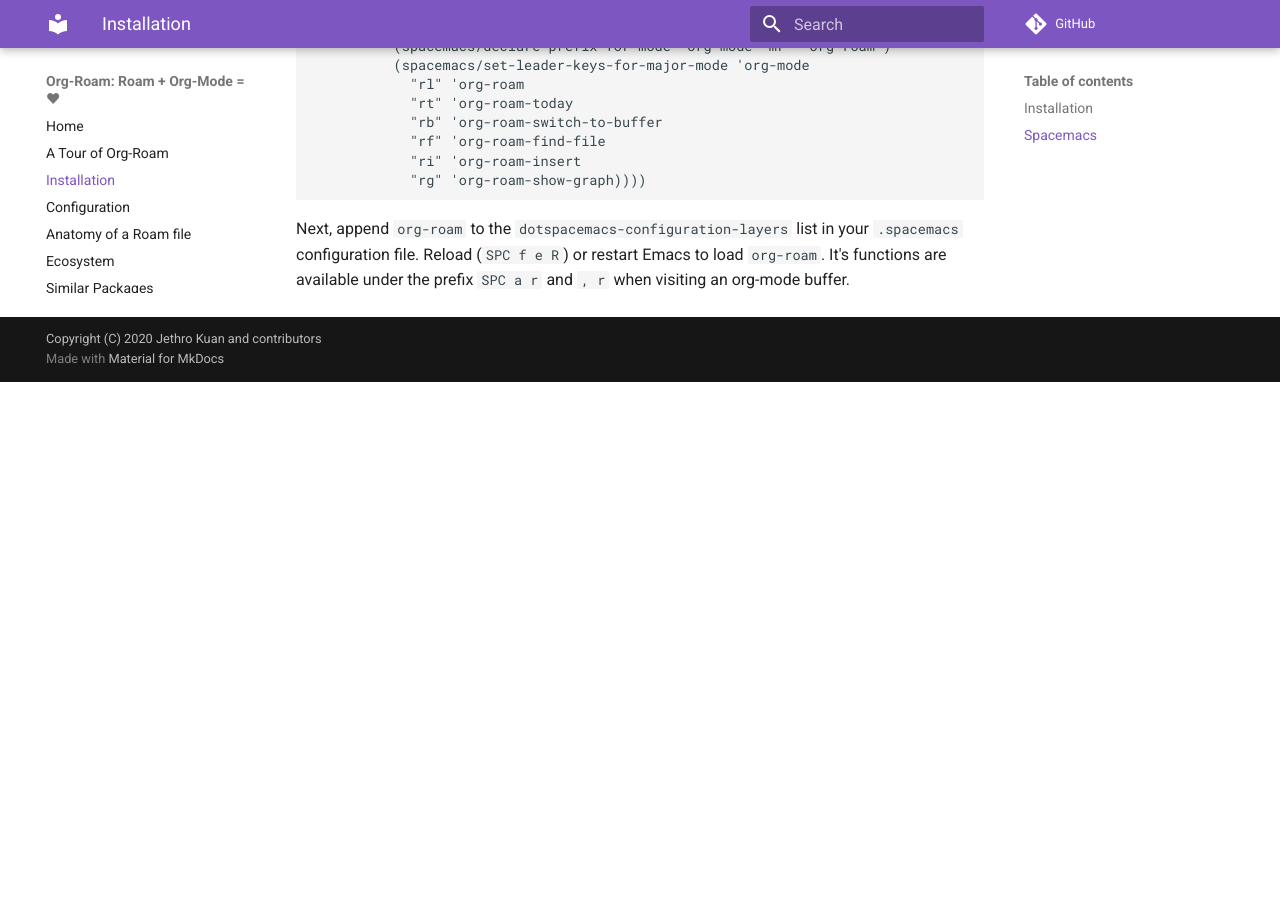
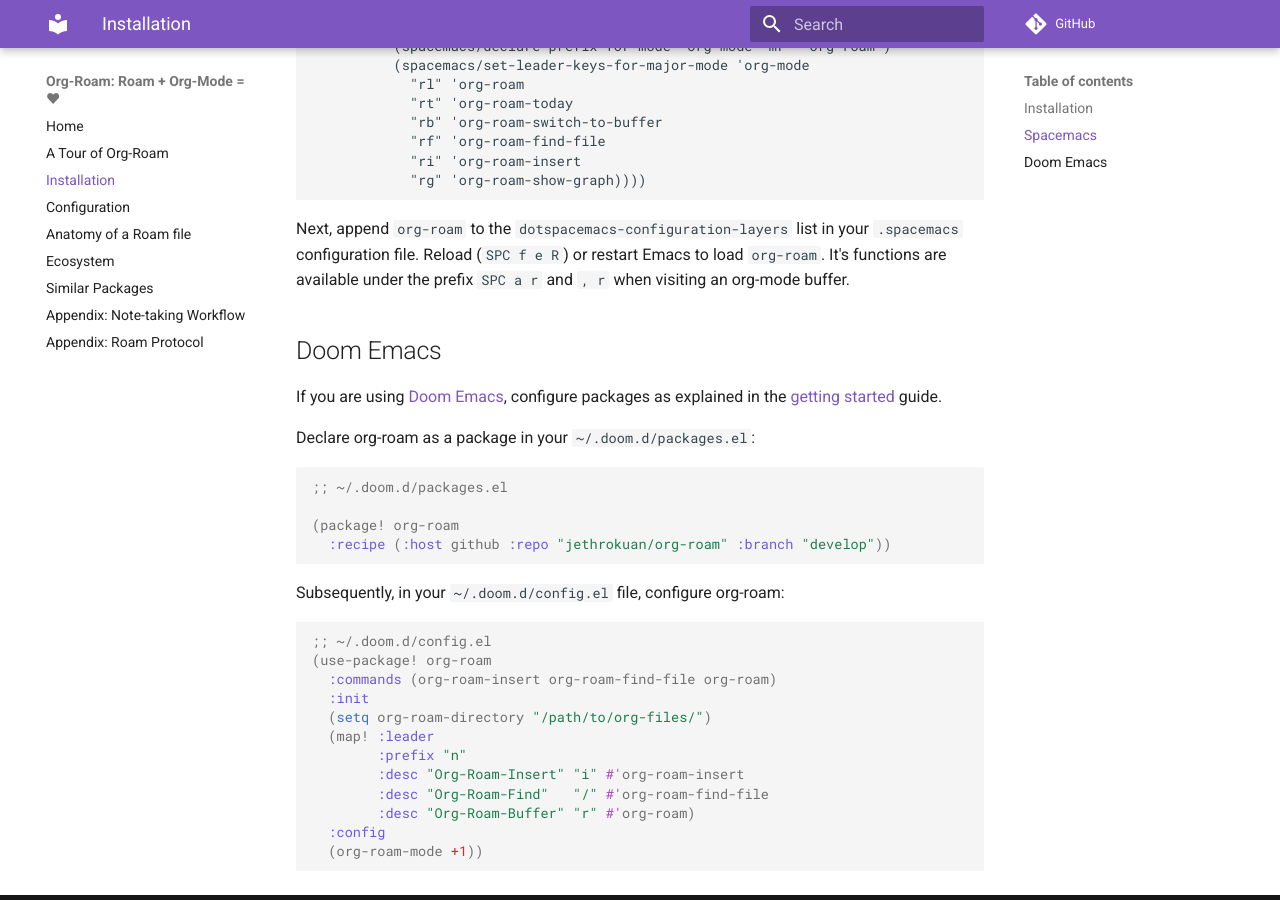
Before and after one commit to org-roam/org-roam, an MkDocs documentation site: the page built from doc/installation.md, in a window 1280 px wide and 900 px high, scrolled down 1606 px. Built offline with MkDocs 1.6.1 and Material for MkDocs 9.7.7, drawn with Linux system fonts in a browser that asks for light colours; comment, search, counter and statistics services are not loaded; before the commit the page ends 1988 px from its top, so only the background shows below that.

Commit message:
(docs): add Doom Emacs installation instructions (#212)

````diff
--- a/doc/installation.md
+++ b/doc/installation.md
@@ -88,3 +88,33 @@
 ```
 
 Next, append `org-roam` to the `dotspacemacs-configuration-layers` list in your `.spacemacs` configuration file. Reload (`SPC f e R`) or restart Emacs to load `org-roam`. It's functions are available under the prefix `SPC a r` and `, r` when visiting an org-mode buffer.
+
+## Doom Emacs
+
+If you are using [Doom Emacs](https://github.com/hlissner/doom-emacs), configure packages as explained in the [getting started](https://github.com/hlissner/doom-emacs/blob/develop/docs/getting_started.org#configuring-packages) guide.
+
+Declare org-roam as a package in your `~/.doom.d/packages.el`:
+
+```elisp
+;; ~/.doom.d/packages.el
+
+(package! org-roam
+  :recipe (:host github :repo "jethrokuan/org-roam" :branch "develop"))
+```
+
+Subsequently, in your `~/.doom.d/config.el` file, configure org-roam:
+
+```elisp
+;; ~/.doom.d/config.el
+(use-package! org-roam
+  :commands (org-roam-insert org-roam-find-file org-roam)
+  :init
+  (setq org-roam-directory "/path/to/org-files/")
+  (map! :leader
+        :prefix "n"
+        :desc "Org-Roam-Insert" "i" #'org-roam-insert
+        :desc "Org-Roam-Find"   "/" #'org-roam-find-file
+        :desc "Org-Roam-Buffer" "r" #'org-roam)
+  :config
+  (org-roam-mode +1))
+```
````
